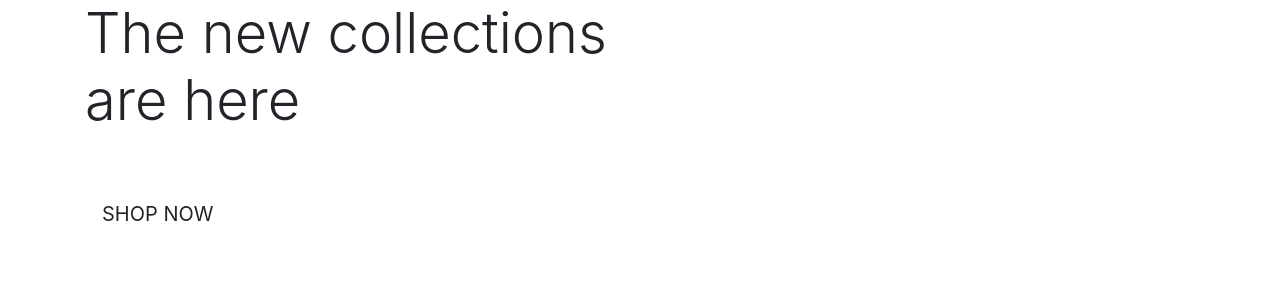
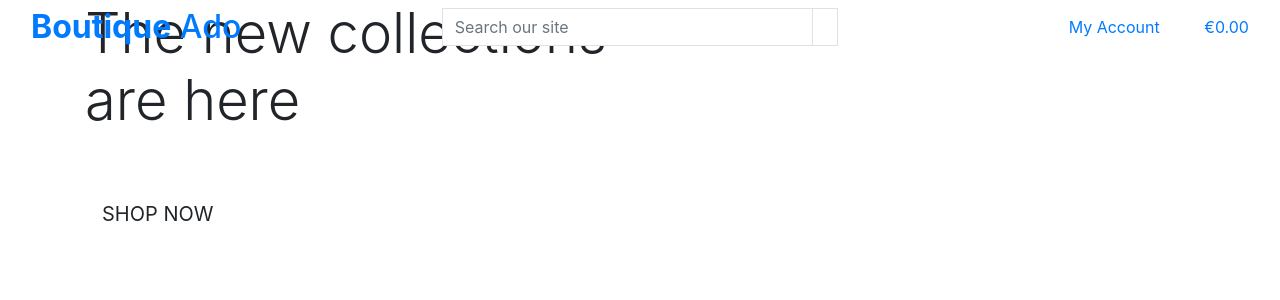
Before and after one commit to TravelTimN/boutique-ado, a Django app: page / in a window 1280 px wide. Shown: the top 300 px of the page. Run offline with Django 3.2, Linux system fonts and the light colour scheme.

Commit message:
Add main page header

```diff
--- a/templates/base.html
+++ b/templates/base.html
@@ -23,7 +23,67 @@
 <body>
 
     <header class="container-fluid fixed-top">
-        <!-- tbd -->
+        <div class="row">
+            <div class="col-12 col-lg-4 my-auto py-1 py-lg-0 text-center text-lg-left">
+                <a href="{% url 'home' %}" class="nav-link main-logo-link">
+                    <h2 class="logo-font text-black my-0">
+                        <strong>Boutique</strong> Ado
+                    </h2>
+                </a>
+            </div>
+            <div class="col-12 col-lg-4 my-auto py-1 py-lg-0">
+                <form action="" method="GET">
+                    <div class="input-group w-100">
+                        <input type="text" class="form-control border border-black rounded-0" name="q" placeholder="Search our site">
+                        <div class="input-group-append">
+                            <button type="submit" class="form-control btn btn-black border border-black rounded-0">
+                                <span class="icon">
+                                    <i class="fas fa-search"></i>
+                                </span>
+                            </button>
+                        </div>
+                    </div>
+                </form>
+            </div>
+            <div class="col-12 col-lg-4 my-auto py-1 py-lg-0">
+                <ul class="list-inline list-unstyled text-center text-lg-right my-0">
+                    <li class="list-inline-item dropdown">
+                        <a href="#" class="text-black nav-link" id="user-options" data-toggle="dropdown" aria-haspopup="true" aria-expanded="false">
+                            <div class="text-center">
+                                <div><i class="fas fa-user fa-lg"></i></div>
+                                <p class="my-0">My Account</p>
+                            </div>
+                        </a>
+                        <div class="dropdown-menu border-0" aria-labelledby="user-options">
+                            {% if request.user.is_authenticated %}
+                                {% if request.user.is_superuser %}
+                                    <a href="" class="dropdown-item">Product Management</a>
+                                {% endif %}
+                                <a href="" class="dropdown-item">My Profile</a>
+                                <a href="{% url 'account_logout' %}" class="dropdown-item">Logout</a>
+                            {% else %}
+                                <a href="{% url 'account_signup' %}" class="dropdown-item">Register</a>
+                                <a href="{% url 'account_login' %}" class="dropdown-item">Login</a>
+                            {% endif %}
+                        </div>
+                    </li>
+                    <li class="list-inline-item">
+                        <a href="" class="{% if grand_total %}text-info font-weight-bold{% else %}text-black{% endif %} nav-link">
+                            <div class="text-center">
+                                <div><i class="fas fa-shopping-bag fa-lg"></i></div>
+                                <p class="my-0">
+                                    {% if grand_total %}
+                                        €{{ grand_total|floatformat:2 }}
+                                    {% else %}
+                                        €0.00
+                                    {% endif %}
+                                </p>
+                            </div>
+                        </a>
+                    </li>
+                </ul>
+            </div>
+        </div>
     </header>
 
     {% if message %}
```
